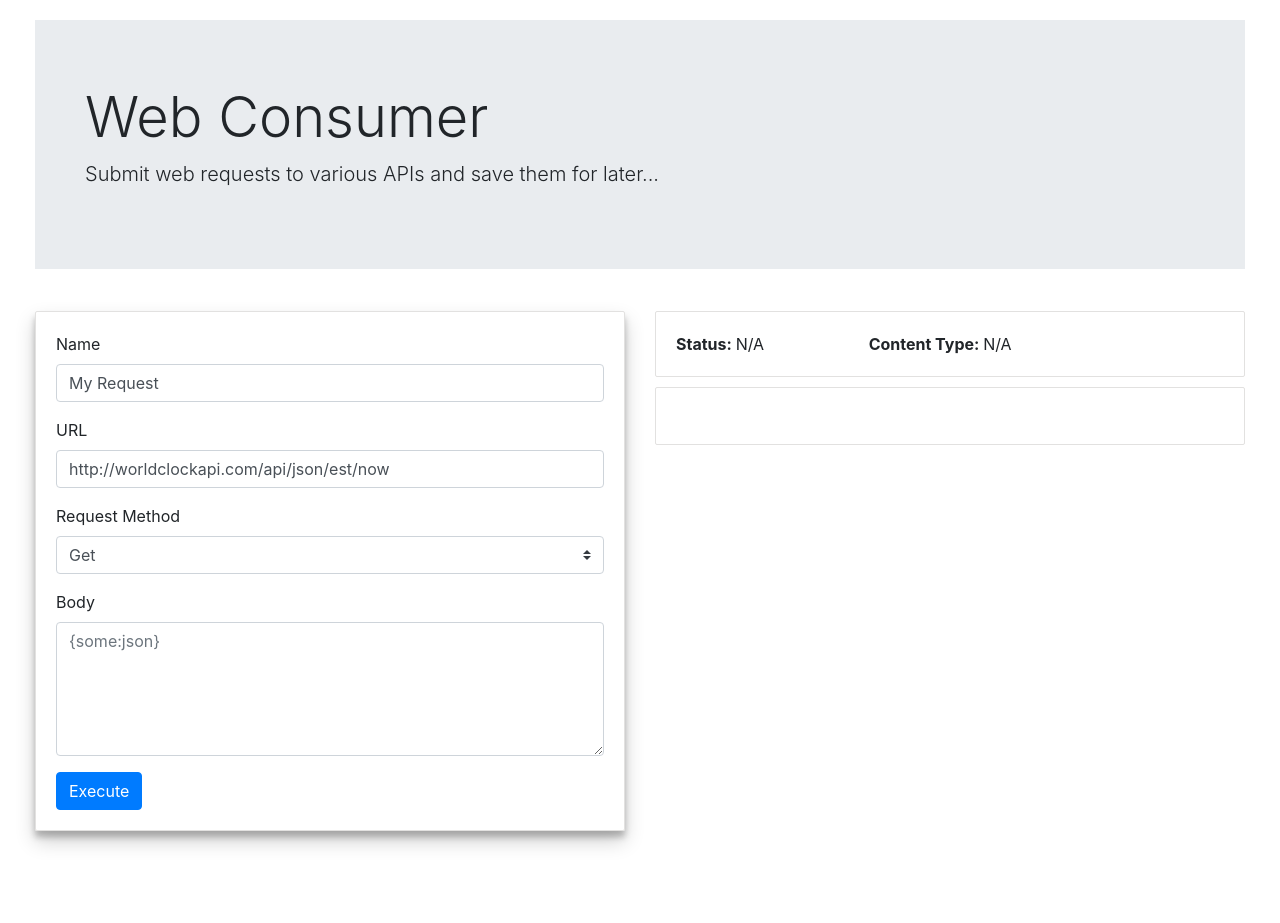
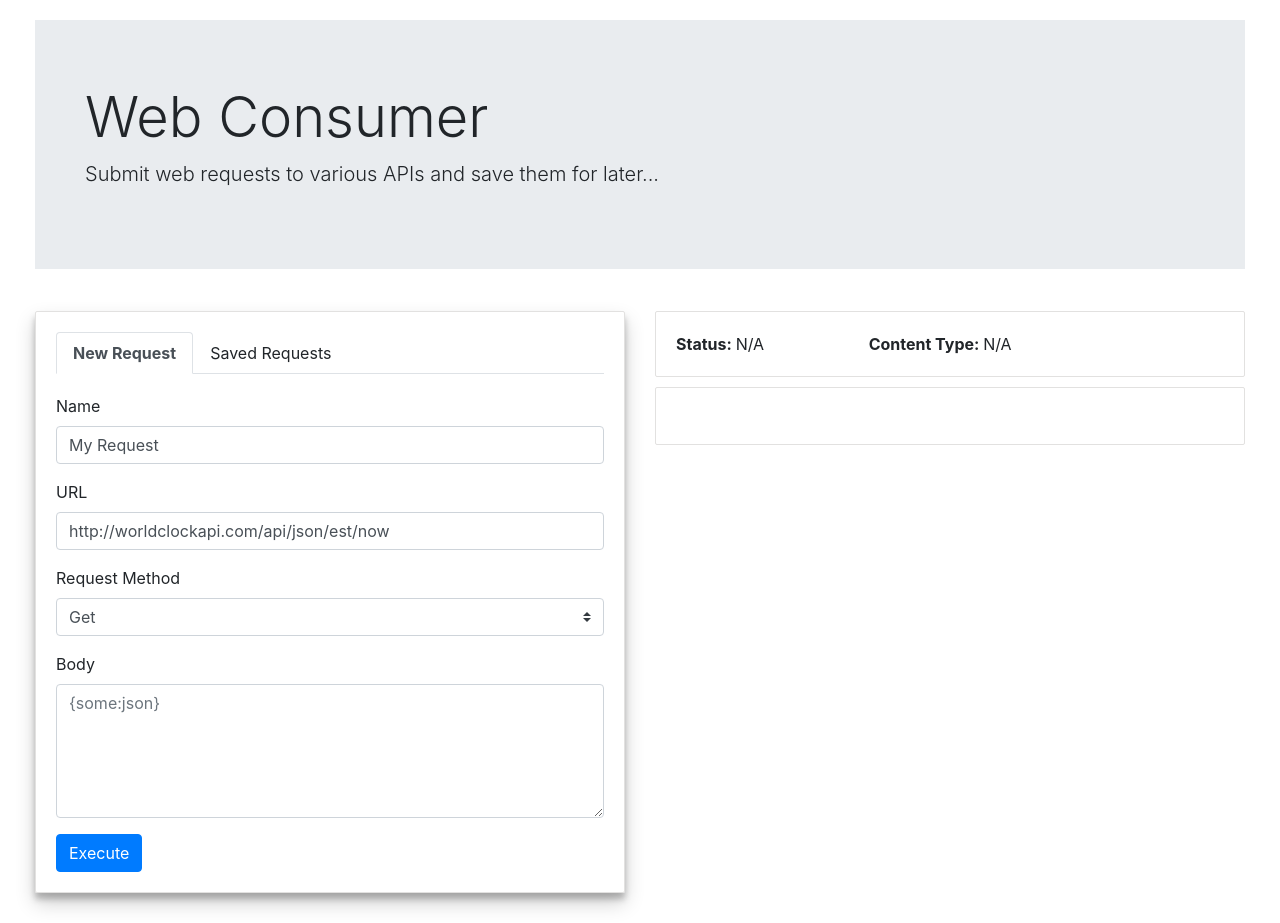
Before and after one commit to The-Lando-System/web-consumer, a Vue app in the folder web-consumer-app/: page / in a window 1280 px wide. Before the commit the page ends 861 px from the top, so only its background shows below. Built offline with nearby package versions, Linux system fonts and the light colour scheme; the HTML template or start-up script is replaced by a standard one.

Commit message:
added initial tabs

```diff
--- a/web-consumer-app/src/components/WebRequest.vue
+++ b/web-consumer-app/src/components/WebRequest.vue
@@ -2,7 +2,19 @@
 
   <div class="row">
     <div class="col-md-6">
-      <form class="web-request-card">
+      <div class="web-request-card">
+
+        <ul class="nav nav-tabs">
+          <li class="nav-item">
+            <a v-on:click="formMode = true" v-bind:class="{'active':formMode}" class="nav-link">New Request</a>
+          </li>
+          <li class="nav-item">
+            <a v-on:click="formMode = false" v-bind:class="{'active':!formMode}" class="nav-link">Saved Requests</a>
+          </li>
+        </ul>
+
+        <div v-if="formMode">
+          <form style="margin-top: 20px;">
             <div class="form-group">
               <label for="name-input">Name</label>
               <input v-model="name" type="text" class="form-control" id="name-input" placeholder="Name your request">
@@ -26,6 +38,16 @@
           </form>
         </div>
 
+        <div v-else>
+          Hello!
+        </div>
+
+      </div>
+
+
+
+    </div>
+
     <div class="col-md-6">
       <results v-bind:response="response" />
     </div>
@@ -46,7 +68,8 @@ export default {
       url: 'http://worldclockapi.com/api/json/est/now',
       method: 'Get',
       postBody: '',
-      response: {}
+      response: {},
+      formMode: true
     }
   },
   methods: {
@@ -92,7 +115,13 @@ export default {
     border: solid 0.5px #e2e1e0;
     border-radius: 2px;
     box-shadow: 0 10px 20px rgba(0,0,0,0.19), 0 6px 6px rgba(0,0,0,0.23);
+    min-height: 400px;
   }
-  .custom-select {
+  .web-request-card .nav-item {
+    cursor: pointer;
   }
+  .active {
+    font-weight: bold;
+  }
+
 </style>
```
Lines whose indentation alone changed are shown as unchanged.
